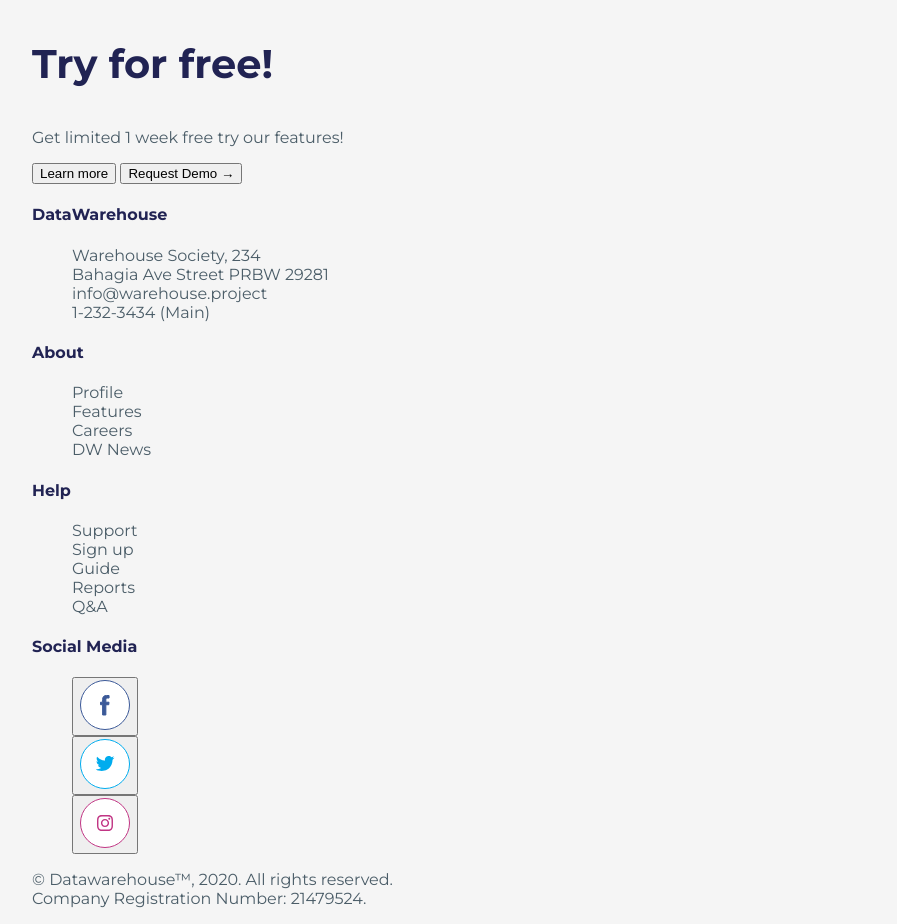
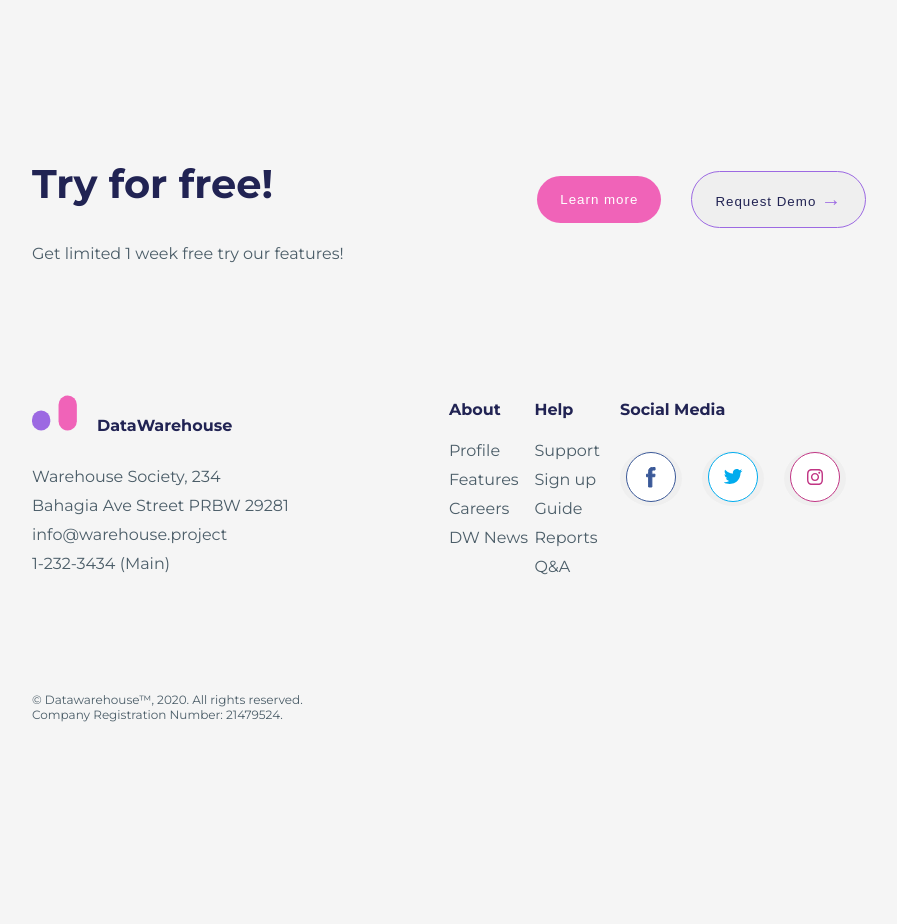
Before and after one commit to SyvashAnatoliy/project-1, a plain HTML site: page index.html in a window 1280 px wide. Shown: the part 4701-5625 px from the top of the page, without its empty margins (191-1088 px from the left). After the commit the page ends 5435 px from the top, so only its background shows below. Drawn offline with Linux system fonts and the light colour scheme.

Commit message:
Finish footer structure.

```diff
--- a/index.html
+++ b/index.html
@@ -142,7 +142,7 @@
     <div class="footer-header">
       <div class="footer-info">
         <h3>Try for free!</h3>
-        <p>Get limited 1 week free try our features!</p>
+        <p class="--">Get limited 1 week free try our features!</p>
       </div>
       <div class="footer-btns">
         <button class="learn-more">Learn more</button>
@@ -152,8 +152,11 @@
 
     <div class="footer-main">
       <div>
+        <ul>
+          <li class="footer-logo">
+            <img src="images/icons/page-logo.svg" alt="">
             <h4>DataWarehouse</h4>
-        <ul>
+          </li>
           <li>Warehouse Society, 234</li>
           <li>Bahagia Ave Street PRBW 29281</li>
           <li>info@warehouse.project</li>
@@ -161,9 +164,12 @@
         </ul>
       </div>
 
+      <div class="footer-links">
         <div>
+          <ul>
+            <li>
               <h4>About</h4>
-        <ul>
+            </li>
             <li>Profile</li>
             <li>Features</li>
             <li>Careers</li>
@@ -171,8 +177,10 @@
           </ul>
         </div>
         <div>
+          <ul>
+            <li>
               <h4>Help</h4>
-        <ul>
+            </li>
             <li>Support</li>
             <li>Sign up</li>
             <li>Guide</li>
@@ -180,10 +188,8 @@
             <li>Q&A</li>
           </ul>
         </div>
-
-      <div>
+        <div class="footer-social-media">
           <h4>Social Media</h4>
-
           <ul>
             <li>
               <button>
@@ -195,7 +201,6 @@
                 </svg>
               </button>
             </li>
-
             <li>
               <button>
                 <svg width="50" height="50" viewBox="0 0 50 50" fill="none" xmlns="http://www.w3.org/2000/svg">
@@ -206,7 +211,6 @@
                 </svg>
               </button>
             </li>
-
             <li>
               <button>
                 <svg width="50" height="50" viewBox="0 0 50 50" fill="none" xmlns="http://www.w3.org/2000/svg">
@@ -218,11 +222,11 @@
               </button>
             </li>
           </ul>
-
+        </div>
       </div>
     </div>
 
-    <p>
+    <p class="footer-copyright">
       © Datawarehouse™, 2020. All rights reserved. <br>
       Company Registration Number: 21479524.
     </p>
--- a/style.css
+++ b/style.css
@@ -20,7 +20,12 @@ body {
     color: inherit;
   }
 
-  h1, h2, h3, h4, h5, h6 {
+  h1,
+  h2,
+  h3,
+  h4,
+  h5,
+  h6 {
     font-family: 'Montserrat', sans-serif;
     color: var(--header-color);
   }
@@ -39,7 +44,7 @@ header {
   color: var(--primary-color);
   font-size: 16px;
 
-  ul{
+  ul {
     display: flex;
     flex-direction: row;
     justify-content: space-between;
@@ -141,6 +146,7 @@ main {
   .storage-bank-info {
     width: 50%;
   }
+
   p {
     font-size: 18px;
     color: var(--primary-color);
@@ -165,7 +171,7 @@ main {
     margin-bottom: 50px;
   }
 
-  ul{
+  ul {
     display: grid;
     grid-template-columns: repeat(2, 45%);
     gap: 50px;
@@ -206,9 +212,11 @@ main {
     li.second {
       background-color: #F6F0FD;
     }
+
     li.third {
       background-color: #FEF0F8;
     }
+
     li.fourth {
       background-color: #EAF6FC;
     }
@@ -243,7 +251,7 @@ main {
       border-radius: 35px;
       border: 1px solid #9C69E2;
       padding: 50px;
-      gap:20px;
+      gap: 20px;
     }
 
     .profile-text {
@@ -265,3 +273,164 @@ main {
     }
   }
 }
+
+footer {
+  margin-top: 120px;
+
+  .footer-header {
+    display: flex;
+    flex-direction: row;
+    justify-content: space-between;
+
+    .footer-info {
+      display: flex;
+      flex-direction: column;
+
+      h3 {
+        margin-bottom: 20px;
+        font-size: 40px;
+      }
+    }
+
+    .footer-btns {
+      display: flex;
+      flex-direction: row;
+      justify-content: end;
+      align-items: center;
+      width: 50%;
+      gap: 30px;
+
+      .learn-more {
+        color: white;
+        border: none;
+        padding: 16px 23px;
+        border-radius: 35px;
+        letter-spacing: 1px;
+        transition: all 0.3s ease;
+        background-color: #F063B8;
+
+        &:hover {
+          background-color: var(--hover-color);
+          cursor: pointer;
+          background-color: #EB4BAB;
+        }
+      }
+
+      .request-demo {
+        color: #212353;
+        padding: 16px 23px;
+        border-radius: 35px;
+        border: 1px solid #9C69E2;
+        letter-spacing: 1px;
+        transition: all 0.3s ease;
+
+        span {
+          font-weight: 700;
+          font-size: 20px;
+          color: #9C69E2;
+        }
+
+        &:hover {
+          background-color: var(--hover-color);
+          color: white;
+          cursor: pointer;
+        }
+      }
+    }
+  }
+
+  .footer-main {
+    display: flex;
+    flex-direction: row;
+    justify-content: space-between;
+    margin-top: 100px;
+
+    div {
+      width: 100%;
+    }
+
+    ul {
+      padding-inline: 0;
+
+      li {
+        margin: 10px 0;
+      }
+    }
+
+    .footer-logo {
+      display: flex;
+      align-items: start;
+
+      h4 {
+        display: inline-block;
+        padding: 0 0 0 20px;
+      }
+    }
+
+    .footer-links {
+      display: flex;
+      flex-direction: row;
+      gap: auto;
+      width: 100%;
+    }
+
+    .footer-social-media {
+
+      ul {
+        display: flex;
+        flex-direction: row;
+        justify-content: start;
+        align-items: center;
+        width: 100%;
+      }
+    }
+
+    .footer-social-media {
+
+      li {
+
+        button {
+          margin-right: 20px;
+          border-radius: 50%;
+          border: none;
+
+          svg {
+
+            circle {
+              transition: all 0.3s ease;
+            }
+
+            path {
+              transition: all 0.3s ease;
+            }
+          }
+        }
+
+        button:hover {
+          cursor: pointer;
+
+          svg {
+
+            circle {
+              fill: #212353;
+              stroke: #212353;
+              opacity: 10%  ;
+            }
+
+            path {
+              fill: #fff;
+              stroke: #fff;
+            }
+          }
+        }
+      }
+    }
+  }
+
+  .footer-copyright {
+    font-size: 12px;
+    color: var(--primary-color);
+    margin-top: 100px;
+    font-weight: 400;
+  }
+}
```
Lines whose indentation alone changed are shown as unchanged.
